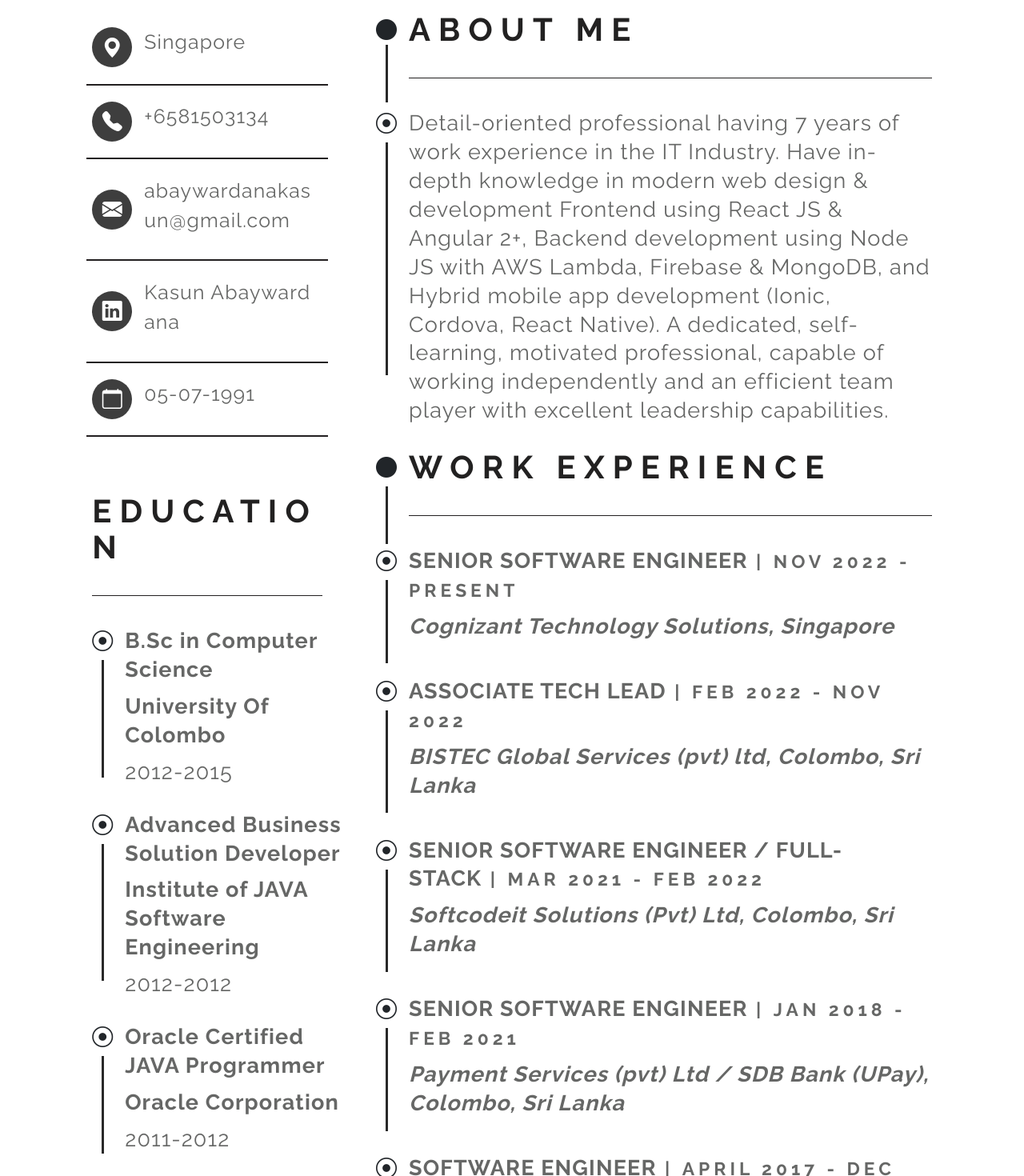
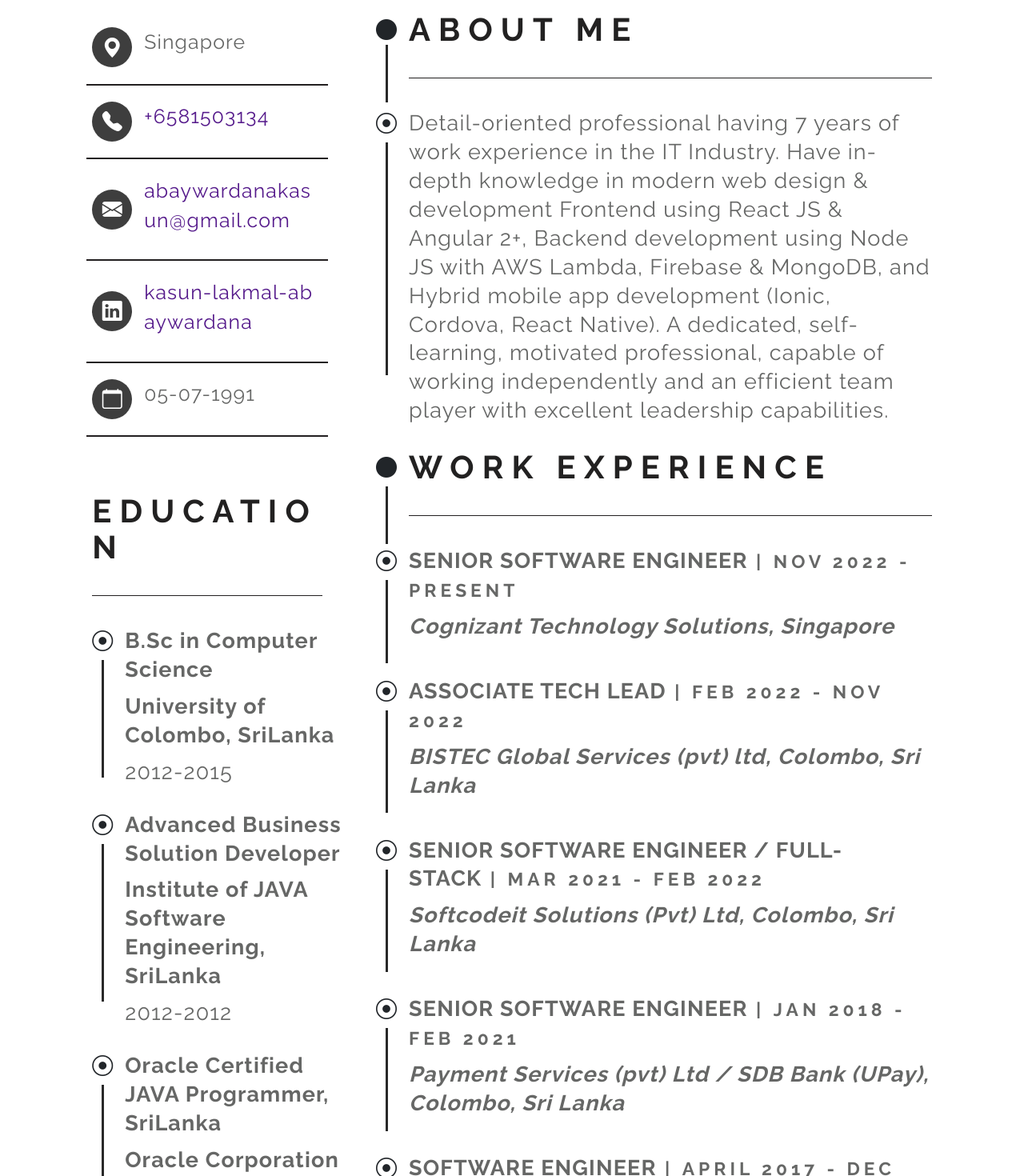
Before and after one commit to Kasun002/cv, a React (Create React App) app: page / in a window 1280 px wide. Shown: the part 880-2350 px from the top of the page at 80% size. Built offline with nearby package versions, Linux system fonts and the light colour scheme.

Commit message:
Updated project details

```diff
--- a/src/CV-react-new.tsx
+++ b/src/CV-react-new.tsx
@@ -70,7 +70,7 @@ const CVReactNew = () => {
                     href={`tel:${resumeConfig.phone}`}
                     className="text-decoration-none"
                   >
-                    <p>{resumeConfig.phone}</p>
+                    <p className="link-color">{resumeConfig.phone}</p>
                   </a>
                 </div>
               </div>
@@ -89,7 +89,7 @@ const CVReactNew = () => {
                     href={`mailto:${resumeConfig.email}`}
                     className="text-decoration-none"
                   >
-                    <p>{resumeConfig.email}</p>
+                    <p className="link-color">{resumeConfig.email}</p>
                   </a>
                 </div>
               </div>
@@ -109,7 +109,7 @@ const CVReactNew = () => {
                     href={resumeConfig.linkedin.link}
                     className="text-decoration-none"
                   >
-                    <p>{resumeConfig.linkedin.name}</p>
+                    <p className="link-color">{resumeConfig.linkedin.name}</p>
                   </a>
                 </div>
               </div>
@@ -264,7 +264,7 @@ const CVReactNew = () => {
               )}
               <div className="row mt-5 me-5">
                 <div className="col p-0">
-                  <p className="title">Referees</p>
+                  <p className="title">References</p>
                 </div>
               </div>
               {resumeConfig.referees.map(
--- a/src/config/react-new/education.tsx
+++ b/src/config/react-new/education.tsx
@@ -1,19 +1,19 @@
 const education = [
   {
-    school: "University Of Colombo",
+    school: "University of Colombo, SriLanka",
     degree: "B.Sc in Computer Science",
     graduationDate: "",
     description: "2012-2015",
   },
   {
-    school: "Institute of JAVA Software Engineering",
+    school: "Institute of JAVA Software Engineering, SriLanka",
     degree: "Advanced Business Solution Developer",
     graduationDate: "",
     description: "2012-2012",
   },
   {
     school: "Oracle Corporation",
-    degree: "Oracle Certified JAVA Programmer",
+    degree: "Oracle Certified JAVA Programmer, SriLanka",
     graduationDate: "",
     description: "2011-2012",
   },
--- a/src/config/react-new/projects.tsx
+++ b/src/config/react-new/projects.tsx
@@ -95,7 +95,7 @@ const projects = [
     endDate: "March 2017",
     role: "Associate Software Engineer/Software Engineer",
     achievements: [
-      "Grade5 is a on-line examination portal for train student the grade 5 Scholarship examination.It Consist of Web and Android application.",
+      "Grade 5 is an online examination portal for train the students who wish to participate grade 05 - Scholarship examination in SriLanka. It consists of web & android application.",
       "The web application's front-end is developed using Angular 2 with a module-based approach, and the back-end is built on Node.js and MongoDB. I fully developed the consumer front-end app using Angular 2 in this project.",
     ],
   },
--- a/src/config/react-new/react.tsx
+++ b/src/config/react-new/react.tsx
@@ -16,7 +16,7 @@ const resumeReact = {
   linkedin: {
     label: "LinkedIn",
     link: "https://www.linkedin.com/in/kasun-lakmal-abaywardana/",
-    name: "Kasun Abaywardana",
+    name: "kasun-lakmal-abaywardana",
   },
   education: education,
   links: [
--- a/src/styles.scss
+++ b/src/styles.scss
@@ -212,6 +212,10 @@ span {
   margin: 4px auto;
 }
 
+.link-color {
+  color: #551A8B !important;
+}
+
 @media print {
   @page {
     size: A4;
```
